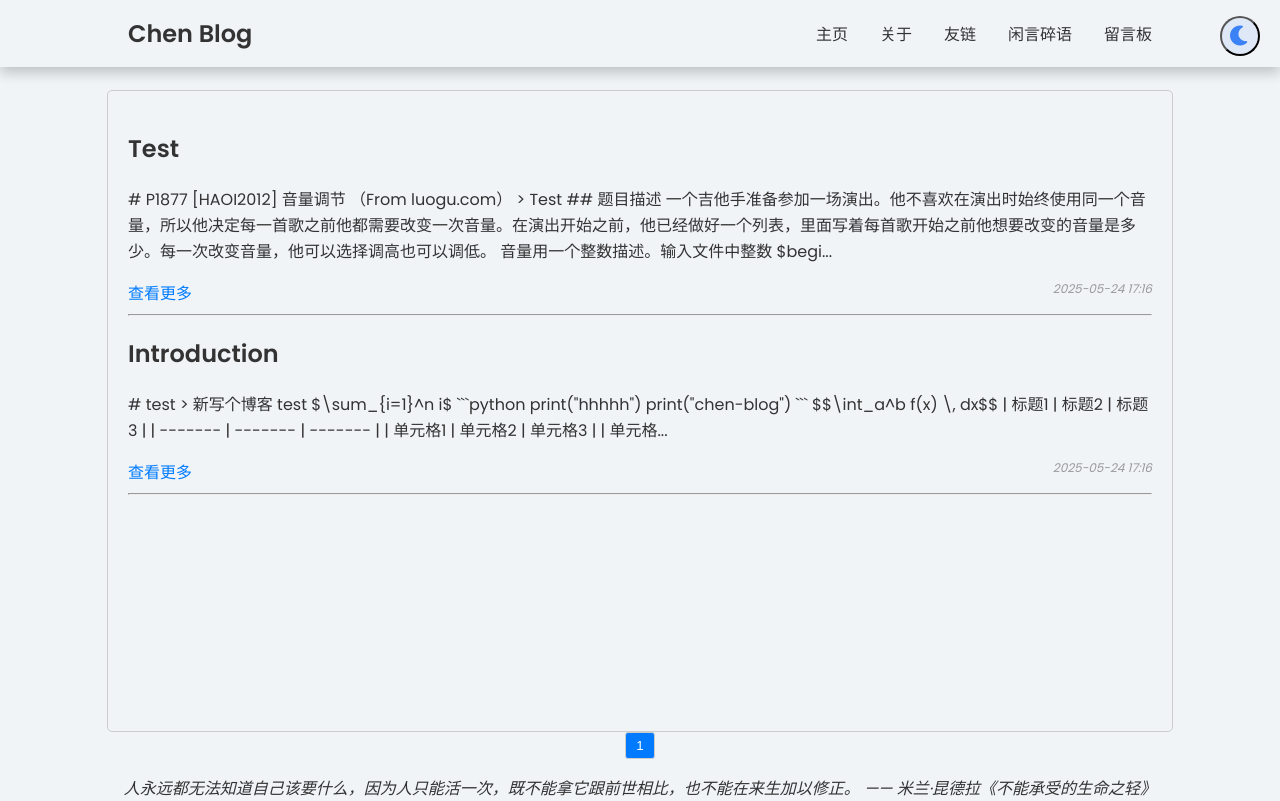
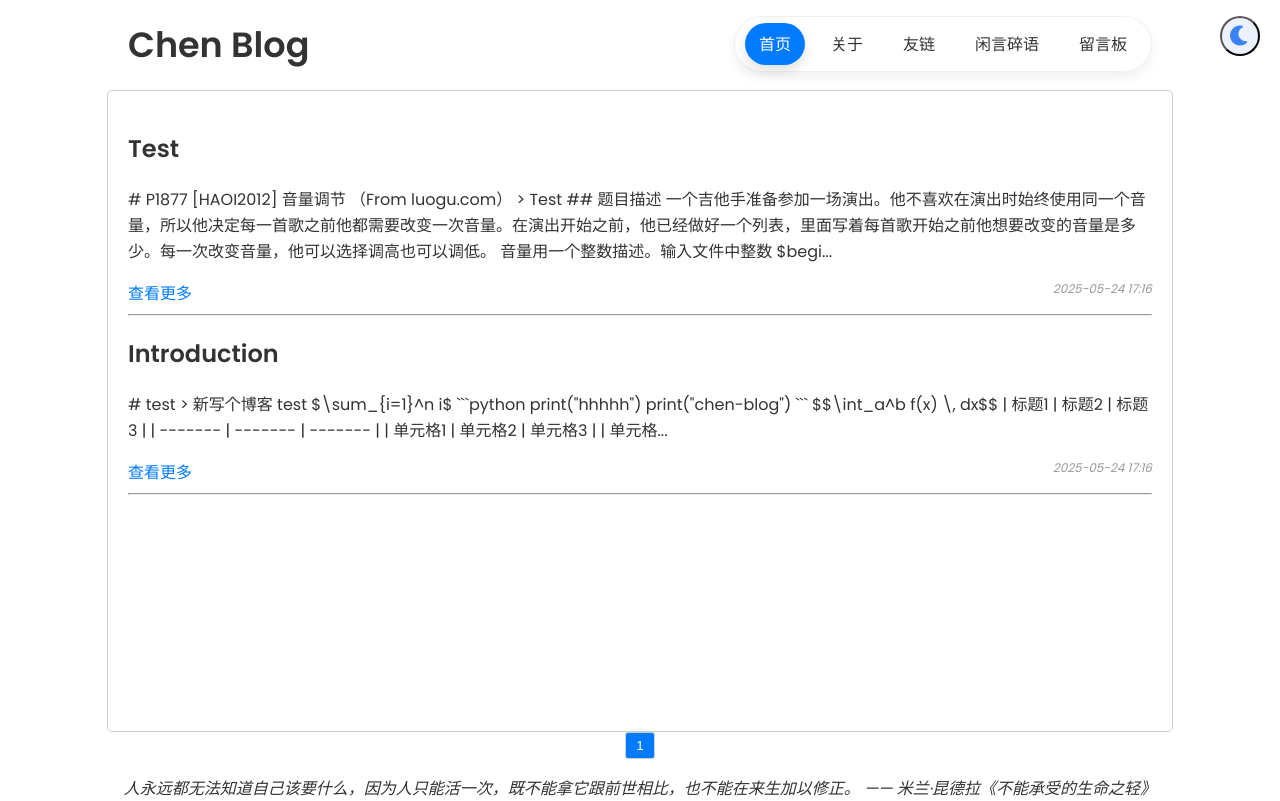
Before and after one commit to chen3283891376/chenblog, a Next.js app: page / in a window 1280 px wide. Built offline with nearby package versions, Linux system fonts and the light colour scheme; no server answers.

Commit message:
feat(Navbar): 改改UI

```diff
--- a/app/components/Navbar.jsx
+++ b/app/components/Navbar.jsx
@@ -1,6 +1,14 @@
-import React from 'react';
+"use client";
+
+import React, { useEffect, useState } from 'react';
 
 const Navbar = ({ isDarkMode, setIsDarkMode, haveIframe = false }) => {
+    const [currentPath, setCurrentPath] = useState('/');
+
+    useEffect(() => {
+        if (typeof window !== 'undefined') setCurrentPath(window.location.pathname || '/');
+    }, []);
+
     const toggleTheme = () => {
         setIsDarkMode(prevMode => {
             const newMode = !prevMode;
@@ -9,6 +17,20 @@ const Navbar = ({ isDarkMode, setIsDarkMode, haveIframe = false }) => {
             return newMode;
         });
     };
+
+    const links = [
+        { href: '/', label: '首页' },
+        { href: '/about', label: '关于' },
+        { href: '/friends', label: '友链' },
+        { href: '/message', label: '闲言碎语' },
+        { href: '/comments', label: '留言板' },
+    ];
+
+    const isActive = (href) => {
+        if (href === '/') return currentPath === '/';
+        return currentPath.startsWith(href);
+    };
+
     return (
         <header className="blog-header">
             <h1
@@ -20,27 +42,21 @@ const Navbar = ({ isDarkMode, setIsDarkMode, haveIframe = false }) => {
             >
                 Chen Blog
             </h1>
-            <button className="theme-toggle-btn" onClick={toggleTheme}>
+
+            <button className="theme-toggle-btn" onClick={toggleTheme} aria-label="切换主题">
                 {isDarkMode ? <i className="fa-solid fa-sun"></i> : <i className="fa-solid fa-moon"></i>}
             </button>
+
             <nav className="blog-nav">
-                <ul className="blog-nav-links">
-                    <li className="blog-nav-links-item">
-                        <a href="/">主页</a>
-                    </li>
-                    <li className="blog-nav-links-item">
-                        <a href="/about">关于</a>
-                    </li>
-                    <li className="blog-nav-links-item">
-                        <a href="/friends">友链</a>
-                    </li>
-                    <li className="blog-nav-links-item">
-                        <a href="/message">闲言碎语</a>
-                    </li>
-                    <li className="blog-nav-links-item">
-                        <a href="/comments">留言板</a>
-                    </li>
-                </ul>
+                <div className="blog-nav-pill">
+                    <ul className="blog-nav-links">
+                        {links.map(link => (
+                            <li key={link.href} className="blog-nav-links-item">
+                                <a href={link.href} className={isActive(link.href) ? 'active' : ''}>{link.label}</a>
+                            </li>
+                        ))}
+                    </ul>
+                </div>
             </nav>
         </header>
     );
--- a/app/globals.css
+++ b/app/globals.css
@@ -5,8 +5,7 @@
 :root {
     --primary-color: #007bff;
     --secondary-color: #0056b3;
-    --background-color: #f0f4f7;
-    --content-background-color: #fff;
+    --background-color: #fff;
     --text-color: #333;
     --code-background-color: #f8f8f8;
     --inline-code-background-color: #f0f0f0;
@@ -28,8 +27,7 @@
 .dark {
     --primary-color: #61dafb;
     --secondary-color: #4ec9b0;
-    --background-color: #1e1e1e;
-    --content-background-color: #282c34;
+    --background-color: #282c34;
     --text-color: #fff;
     --code-background-color: #333;
     --inline-code-background-color: #444;
@@ -102,7 +100,7 @@ body {
     padding: 40px;
     max-width: 960px;
     margin: 120px auto 40px;
-    background-color: var(--content-background-color);
+    background-color: var(--background-color);
     min-height: calc(100% - 200px);
     box-shadow: 0 8px 16px var(--shadow-color);
     border-radius: 16px;
@@ -431,25 +429,17 @@ tr {
     justify-content: space-between;
     padding: 16px 10%;
     background-color: var(--background-color);
-    box-shadow: 0 2px 4px var(--shadow-color);
     position: fixed;
     top: 0;
     left: 0;
     right: 0;
     z-index: 999;
-    transition:
-        padding var(--transition-time) ease,
-        box-shadow var(--transition-time) ease;
-}
-
-.blog-header:hover {
-    box-shadow: 0 6px 12px var(--shadow-color);
 }
 
 /* 博客标题样式 */
 .blog-title {
     margin: 0;
-    font-size: 24px;
+    font-size: 35px;
     color: var(--text-color);
 }
 
@@ -466,32 +456,72 @@ tr {
     margin-left: 2em;
 }
 
+/* 胶囊式导航样式（适配当前主题变量） */
+.blog-nav-pill {
+    display: inline-flex;
+    align-items: center;
+    gap: 8px;
+    background-color: rgba(255,255,255,0.6);
+    -webkit-backdrop-filter: blur(8px);
+    backdrop-filter: blur(8px);
+    padding: 6px 10px;
+    border-radius: 999px;
+    box-shadow: 0 6px 12px rgba(0,0,0,0.06);
+    border: 1px solid rgba(0,0,0,0.06);
+}
+
+.blog-nav-pill .blog-nav-links {
+    display: inline-flex;
+    gap: 12px;
+    align-items: center;
+}
+
+.blog-nav-pill .blog-nav-links-item {
+    margin-left: 0;
+}
+
+.blog-nav-pill a {
+    display: inline-block;
+    padding: 8px 14px;
+    color: var(--text-color);
+    border-radius: 999px;
+    transition: all var(--transition-time) ease;
+    font-weight: 500;
+}
+
+.blog-nav-pill a:hover {
+    color: var(--pretty-button-text-color);
+    background-color: color-mix(in srgb, var(--pretty-button-background-color) 14%, transparent);
+    transform: none;
+    box-shadow: 0 6px 12px rgba(0,0,0,0.08);
+}
+
+/* 当前激活项样式，使用主题按钮颜色以适配深浅色 */
+.blog-nav-pill a.active {
+    background-color: var(--pretty-button-background-color);
+    color: var(--pretty-button-text-color);
+    box-shadow: 0 6px 12px rgba(0,0,0,0.12);
+    transform: none;
+}
+
+/* Make sure pill looks good in dark mode */
+.dark .blog-nav-pill {
+    background-color: rgba(255,255,255,0.03);
+    border: 1px solid rgba(255,255,255,0.04);
+    box-shadow: 0 6px 12px rgba(0,0,0,0.45);
+    -webkit-backdrop-filter: blur(6px);
+    backdrop-filter: blur(6px);
+}
+
+
 .blog-nav-links-item a {
     color: var(--text-color);
     text-decoration: none;
-    transition: color var(--transition-time) ease;
     position: relative;
-}
-
-.blog-nav-links-item a::after {
-    content: '';
-    position: absolute;
-    bottom: -4px;
-    left: 0;
-    width: 100%;
-    height: 2px;
-    background-color: var(--link-hover-color);
-    transform: scaleX(0);
-    transform-origin: center;
-    transition: transform var(--transition-time) ease;
 }
 
 .blog-nav-links-item a:hover {
     color: var(--link-hover-color);
-}
-
-.blog-nav-links-item a:hover::after {
-    transform: scaleX(1);
 }
 
 /* 主题切换按钮样式 */
@@ -525,6 +555,17 @@ tr {
     color: #fde047;
 }
 
+/* 毛玻璃：为顶部栏和胶囊导航添加半透明 + 模糊效果 */
+.blog-header {
+    background-color: rgba(255,255,255,0.6);
+    -webkit-backdrop-filter: blur(8px);
+    backdrop-filter: blur(8px);
+}
+
+.dark .blog-header {
+    background-color: rgba(20,24,30,0.55);
+}
+
 article {
     width: 80%;
     margin: 0 auto;
```
